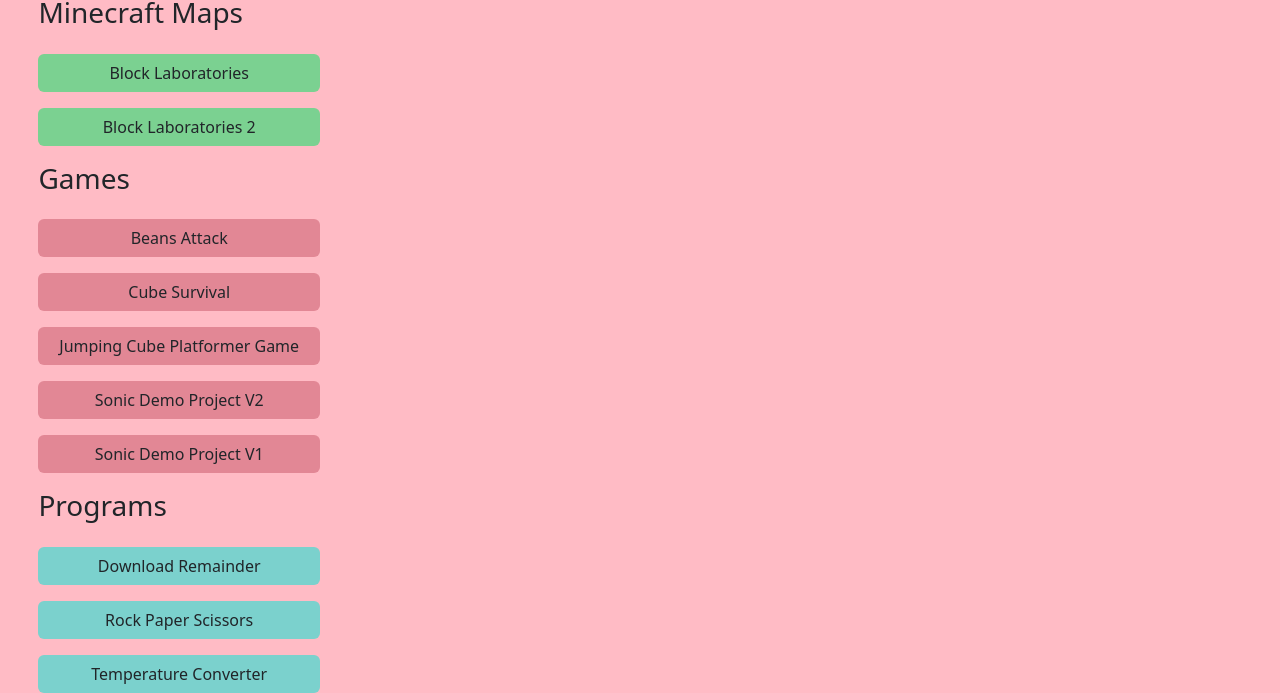
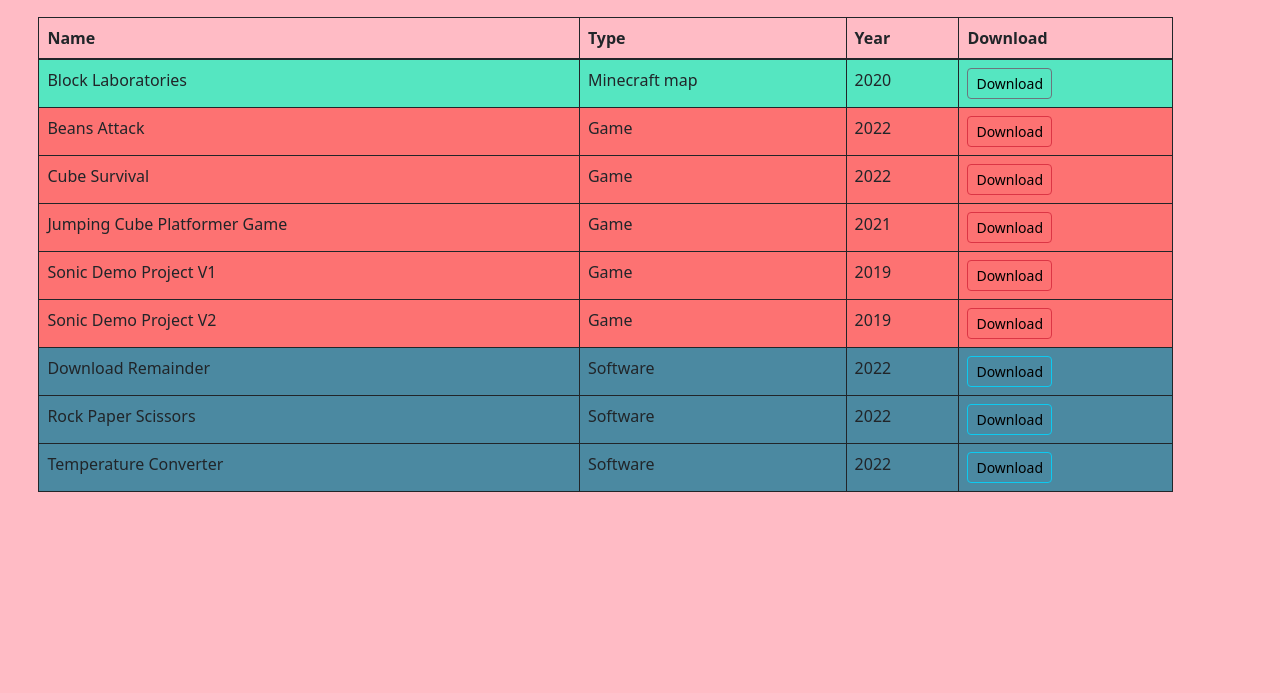
Before and after one commit to bronzemelon/website, a plain HTML site: page projects.html in a window 1280 px wide. Shown: the part 132-825 px from the top of the page. After the commit the page ends 800 px from the top, so only its background shows below. Drawn offline with nearby package versions, Linux system fonts and the light colour scheme.

Commit message:
update website

```diff
--- a/projects.html
+++ b/projects.html
@@ -12,26 +12,106 @@
     crossorigin="anonymous">
     </head>
     <body style="background-color: #ffbbc5">
-        <nav class="navbar navbar-expand-lg">
+        <nav class="navbar" style="background-color: #ffb4bf">
             <div class="container-fluid">
                 <a class="navbar-brand" href="./index.html">Home</a>
             </div>
         </nav>
-        <div id="projects" class="d-grid gap-3 col-3">
+        <div id="projects" class="d-grid gap-4 col-11">
             <h1>Projects</h1>
-            <h3>Minecraft Maps</h3>
-        <a href="./Projects/block laboratories.html" class="btn" style="background-color: #7bd191" role="button">Block Laboratories</a>
-        <a href="./Projects/block laboratories 2.html" class="btn" style="background-color: #7bd191" role="button">Block Laboratories 2</a>
-        <h3>Games</h3>
-        <a href="https://bronzemelon.itch.io/beans-attack" class="btn" style="background-color: #e28795" role="button">Beans Attack</a>
-        <a href="https://bronzemelon.itch.io/cube-survival" class="btn" style="background-color: #e28795" role="button">Cube Survival</a>
-        <a href="https://bronzemelon.itch.io/jumping-cube-platformer-game" class="btn" style="background-color: #e28795" role="button">Jumping Cube Platformer Game</a>
-        <a href="https://bronzemelon.itch.io/sonic-demo-project-v2" class="btn" style="background-color: #e28795" role="button">Sonic Demo Project V2</a>
-        <a href="https://bronzemelon.itch.io/sonic-demo-project-v1" class="btn" style="background-color: #e28795" role="button">Sonic Demo Project V1</a>
-        <h3>Programs</h3>
-        <a href="./Projects/Download Remainder.zip" class="btn" style="background-color: #7bd1cd" role="button">Download Remainder</a>
-        <a href="./Projects/Rock Paper Scissors.zip" class="btn" style="background-color: #7bd1cd" role="button">Rock Paper Scissors</a>
-        <a href="./Projects/Temperature Converter.zip" class="btn" style="background-color: #7bd1cd" role="button">Temperature Converter</a>
+        <table class="table table-hover table-bordered border-dark">
+            <thead>
+                <tr>
+                    <th>Name</th>
+                    <th>Type</th>
+                    <th>Year</th>
+                    <th>Download</th>
+                </tr>
+            </thead>
+            <tbody class="table-group-divider">
+                <tr id="projects-minecraft">
+                    <td>Block Laboratories</td>
+                    <td>Minecraft map</td>
+                    <td>2020</td>
+                    <td>
+                        <a href="./Projects/block laboratories.html"
+                        class="btn btn-outline-secondary btn-sm" style="color:black" role="button">Download</a>
+                    </td>
+                </tr>
+                <tr class="projects-games">
+                    <td>Beans Attack</td>
+                    <td>Game</td>
+                    <td>2022</td>
+                    <td>
+                        <a href="https://bronzemelon.itch.io/beans-attack"
+                        class="btn btn-outline-danger btn-sm" style="color:black" role="button">Download</a>
+                    </td>
+                </tr>
+                <tr class="projects-games">
+                    <td>Cube Survival</td>
+                    <td>Game</td>
+                    <td>2022</td>
+                    <td>
+                        <a href="https://bronzemelon.itch.io/cube-survival"
+                        class="btn btn-outline-danger btn-sm" style="color:black" role="button">Download</a>
+                    </td>
+                </tr>
+                <tr class="projects-games">
+                    <td>Jumping Cube Platformer Game</td>
+                    <td>Game</td>
+                    <td>2021</td>
+                    <td>
+                        <a href="https://bronzemelon.itch.io/jumping-cube-platformer-game"
+                        class="btn btn-outline-danger btn-sm" style="color:black" role="button">Download</a>
+                    </td>
+                </tr>
+                <tr class="projects-games">
+                    <td>Sonic Demo Project V1</td>
+                    <td>Game</td>
+                    <td>2019</td>
+                    <td>
+                        <a href="https://bronzemelon.itch.io/sonic-demo-project-v1"
+                        class="btn btn-outline-danger btn-sm" style="color:black" role="button">Download</a>
+                    </td>
+                </tr>
+                <tr class="projects-games">
+                    <td>Sonic Demo Project V2</td>
+                    <td>Game</td>
+                    <td>2019</td>
+                    <td>
+                        <a href="https://bronzemelon.itch.io/sonic-demo-project-v2"
+                        class="btn btn-outline-danger btn-sm" style="color:black" role="button">Download</a>
+                    </td>
+                </tr>
+                <tr class="projects-programs">
+                    <td>Download Remainder</td>
+                    <td>Software</td>
+                    <td>2022</td>
+                    <td>
+                        <a href="./Projects/Download Remainder.zip"
+                        class="btn btn-outline-info btn-sm" style="color:black" role="button">Download</a>
+                    </td>
+                </tr>
+                <tr class="projects-programs">
+                    <td>Rock Paper Scissors</td>
+                    <td>Software</td>
+                    <td>2022</td>
+                    <td>
+                        <a href="./Projects/Rock Paper Scissors.zip"
+                        class="btn btn-outline-info btn-sm" style="color:black" role="button">Download</a>
+                    </td>
+                </tr>
+                <tr class="projects-programs">
+                    <td>Temperature Converter</td>
+                    <td>Software</td>
+                    <td>2022</td>
+                    <td>
+                        <a href="./Projects/Temperature Converter.zip"
+                        class="btn btn-outline-info btn-sm" style="color:black" role="button">Download</a>
+                    </td>
+                </tr>
+            </tbody>
+        </table>
         </div>
     </body>
 </html>
--- a/style.css
+++ b/style.css
@@ -1,25 +1,31 @@
 .intro
 {
     text-align: center;
+    padding-top: 4%;
 }
 .intro-text
 {
     text-align: center;
     padding-top: 5%;
 }
-#certificate-heading
+#certificate-heading, #certificate-text
 {
     text-align: center;
 }
-#certificate-text
-{
-    text-align: center;
-}
-#music
+#music, #projects, .block-laboratories
 {
     padding-left: 3%;
+    padding-top: 1%;
 }
-#projects
+#projects-minecraft
 {
-    padding-left: 3%;
+    background-color: #55E6C1;
 }
+.projects-games
+{
+    background-color: #FD7272;
+}
+.projects-programs
+{
+    background-color: #4b89a1;
+}
```
Also changed, not shown: Projects/block laboratories.html (+7 -2 lines), aboutme.html (+2 -2 lines), index.html (+7 -7 lines), music.html (+1 -1 lines).
